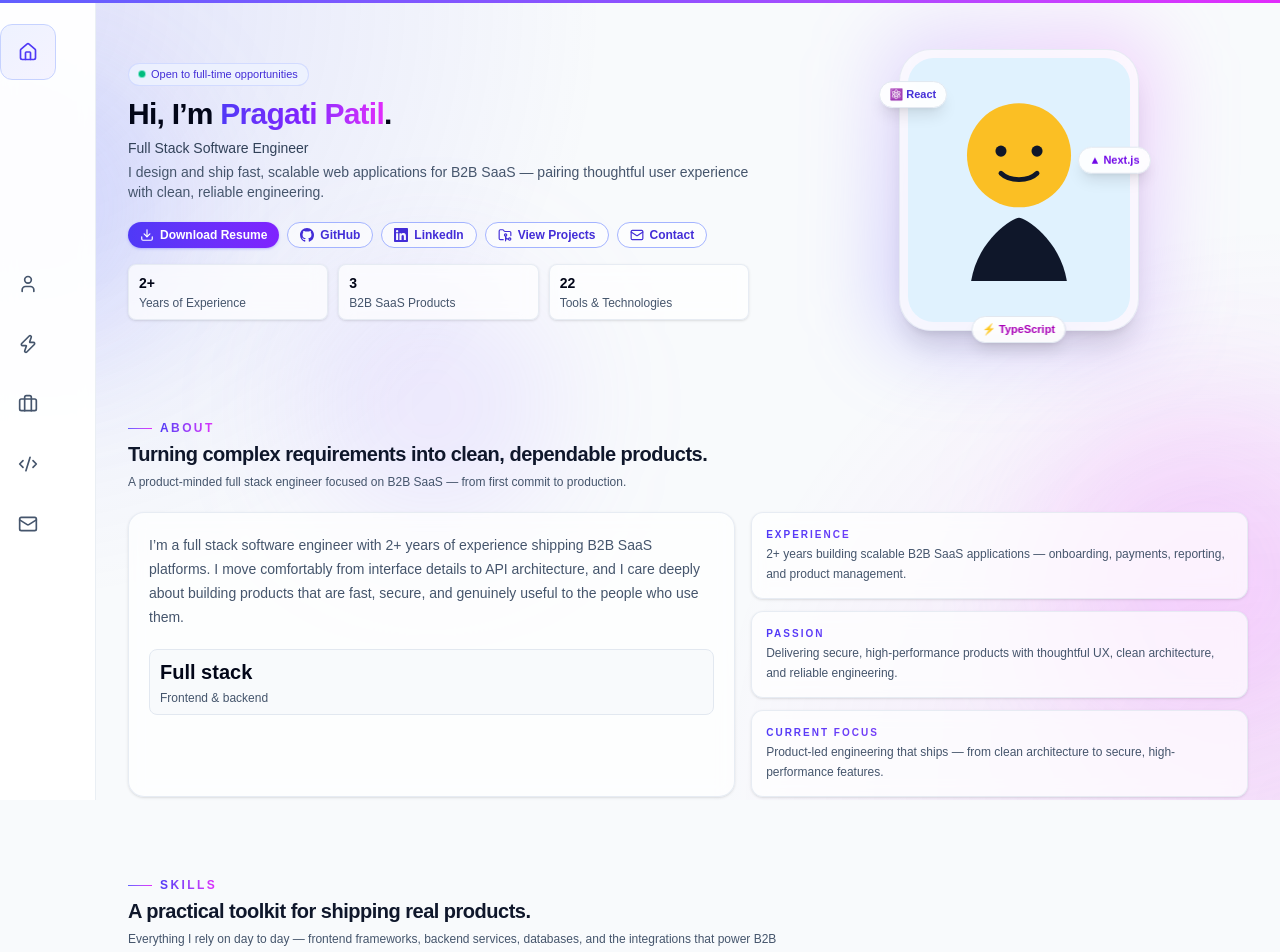
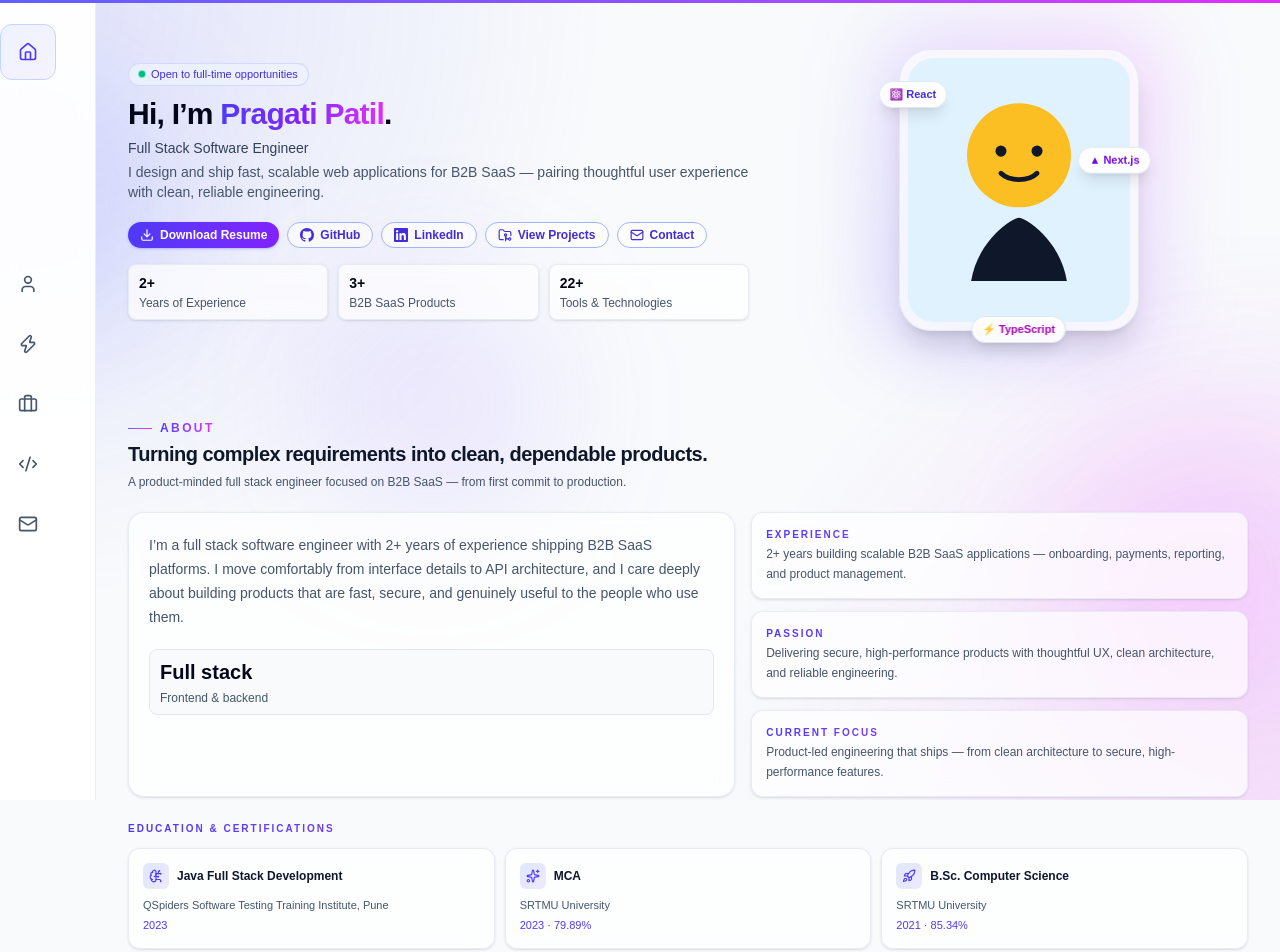
Before and after one commit to pragatipatil1428/pragatiportfolio, a Next.js app: page / in a window 1280 px wide. Shown: the top 952 px of the page. Built offline with nearby package versions, Linux system fonts and the light colour scheme.

Commit message:
added eduction details in about

```diff
--- a/src/components/About.tsx
+++ b/src/components/About.tsx
@@ -1,7 +1,7 @@
 'use client';
 
 import { motion } from "framer-motion";
-import { aboutHighlights } from "@/src/data/portfolio";
+import { aboutHighlights, certificationItems } from "@/src/data/portfolio";
 import SectionHeading from "@/src/components/SectionHeading";
 
 export default function About() {
@@ -49,6 +49,40 @@ export default function About() {
           ))}
         </div>
       </div>
+
+      <div className="mt-6">
+        <p className="text-[10px] font-semibold uppercase tracking-[0.2em] bg-gradient-to-r from-indigo-600 to-fuchsia-500 bg-clip-text text-transparent dark:from-indigo-400 dark:to-fuchsia-400">
+          Education & Certifications
+        </p>
+        <div className="mt-3 grid gap-2.5 sm:grid-cols-3">
+          {certificationItems.map((item, index) => {
+            const Icon = item.icon;
+            return (
+              <motion.div
+                key={item.title}
+                initial={{ opacity: 0, y: 18 }}
+                whileInView={{ opacity: 1, y: 0 }}
+                viewport={{ once: true, amount: 0.2 }}
+                transition={{ duration: 0.3, delay: index * 0.06 }}
+                whileHover={{ y: -4 }}
+                className="rounded-xl border border-slate-200/80 bg-white/70 p-3.5 shadow-sm backdrop-blur transition hover:border-indigo-200 hover:shadow-md dark:border-slate-800 dark:bg-slate-900/70 dark:hover:border-indigo-800"
+              >
+                <div className="flex items-center gap-2">
+                  <div className="rounded-md bg-gradient-to-br from-indigo-100 to-violet-100 p-1.5 text-indigo-600 dark:from-indigo-900/40 dark:to-violet-900/40 dark:text-indigo-300">
+                    <Icon size={14} />
+                  </div>
+                  <p className="text-xs font-semibold text-slate-900 dark:text-white">{item.title}</p>
+                </div>
+                <p className="mt-2 text-[11px] leading-4 text-slate-600 dark:text-slate-300">{item.issuer}</p>
+                <p className="mt-1 text-[11px] font-medium text-indigo-600 dark:text-indigo-300">
+                  {item.year}
+                  {item.grade ? ` · ${item.grade}` : ""}
+                </p>
+              </motion.div>
+            );
+          })}
+        </div>
+      </div>
     </section>
   );
 }
--- a/src/data/portfolio.ts
+++ b/src/data/portfolio.ts
@@ -65,10 +65,10 @@ export const skillGroups = [
 
 export const heroStats = [
   { label: "Years of Experience", value: "2+" },
-  { label: "B2B SaaS Products", value: "3" },
+  { label: "B2B SaaS Products", value: "3+" },
   {
     label: "Tools & Technologies",
-    value: `${skillGroups.reduce((total, group) => total + group.skills.length, 0)}`,
+    value: `${skillGroups.reduce((total, group) => total + group.skills.length, 0)}+`,
   },
 ];
 
@@ -137,18 +137,21 @@ export const certificationItems = [
     title: "Java Full Stack Development",
     issuer: "QSpiders Software Testing Training Institute, Pune",
     year: "2023",
+    grade: "",
     icon: BrainCircuit,
   },
   {
     title: "MCA",
     issuer: "SRTMU University",
     year: "2023",
+    grade: "79.89%",
     icon: Sparkles,
   },
   {
     title: "B.Sc. Computer Science",
     issuer: "SRTMU University",
     year: "2021",
+    grade: "85.34%",
     icon: Rocket,
   },
 ];
```
